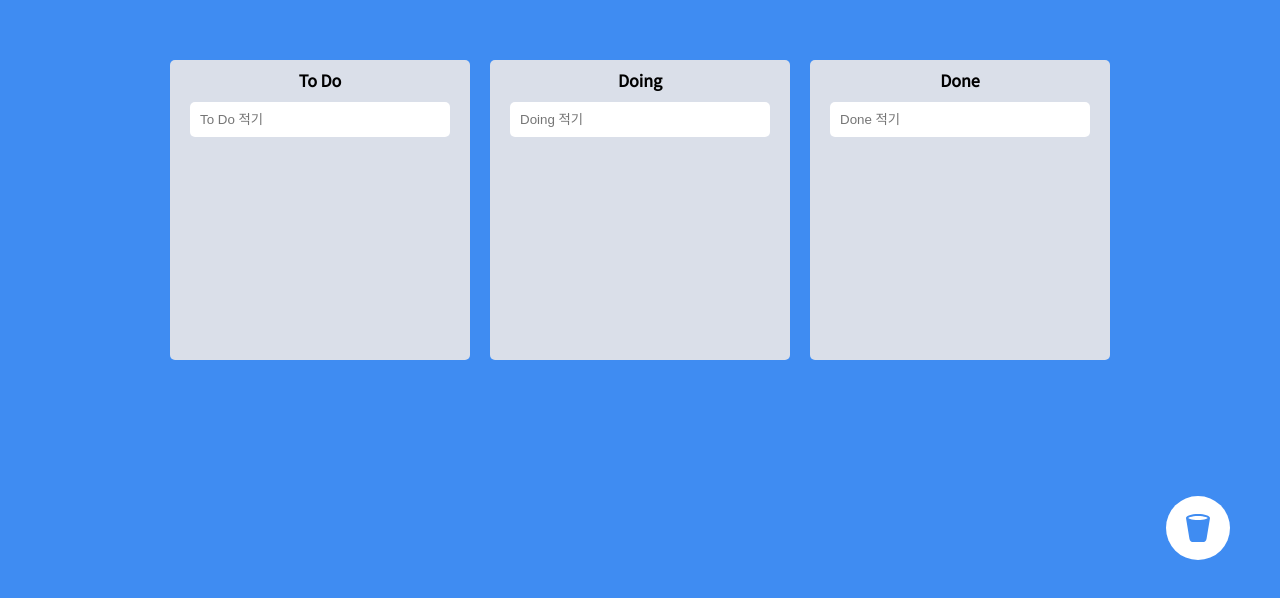
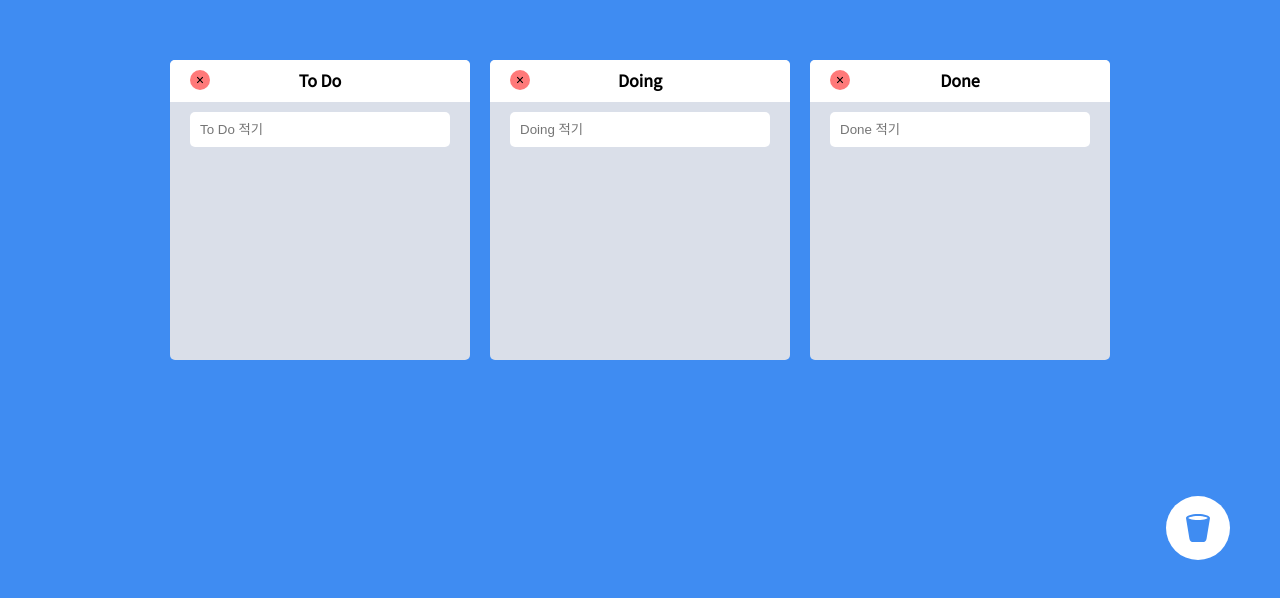
Before and after one commit to dldnjswns31/React-Todo, a React (Create React App) app: page / in a window 1280 px wide. Shown: the part 190-788 px from the top of the page. Built offline with nearby package versions, Linux system fonts and the light colour scheme.

Commit message:
feat: board 삭제 버튼 추가 및 구현

```diff
--- a/src/components/Board.tsx
+++ b/src/components/Board.tsx
@@ -3,6 +3,7 @@ import { useForm } from "react-hook-form";
 import { Draggable, Droppable } from "react-beautiful-dnd";
 import styled from "styled-components";
 import DragabbleCard from "./DragabbleCard";
+import { GrFormClose } from "react-icons/gr";
 import { ITodo, toDoState } from "../recoil/atoms";
 import { useSetRecoilState } from "recoil";
 
@@ -11,16 +12,46 @@ const StBoard = styled.div`
   flex-direction: column;
   width: 300px;
   min-height: 300px;
+  max-height: 600px;
   margin: 10px;
-  padding: 10px 0px;
+  padding-bottom: 10px;
   background-color: ${(props) => props.theme.boardColor};
   border-radius: 5px;
+  overflow-y: scroll;
+  ::-webkit-scrollbar {
+    display: none;
+  }
 `;
-const StTitle = styled.h2`
-  text-align: center;
-  font-weight: 600;
+const StTitle = styled.div`
+  position: sticky;
+  top: 0;
+  padding: 10px 0;
   margin-bottom: 10px;
-  font-size: 18px;
+  background-color: white;
+  h2 {
+    text-align: center;
+    font-weight: 600;
+    font-size: 18px;
+  }
+`;
+
+const StCloseButton = styled.button`
+  position: absolute;
+  top: 10px;
+  left: 20px;
+  width: 20px;
+  height: 20px;
+  background-color: #ff7979;
+  border: none;
+  border-radius: 50%;
+  cursor: pointer;
+
+  svg {
+    position: absolute;
+    top: 50%;
+    left: 50%;
+    transform: translate(-50%, -50%);
+  }
 `;
 
 interface IStAreaProps {
@@ -65,6 +96,7 @@ interface IForm {
 const Board = ({ toDos, boardId, index }: IBoardProps) => {
   const { register, setValue, handleSubmit } = useForm<IForm>();
   const setToDos = useSetRecoilState(toDoState);
+
   const onValid = ({ toDo }: IForm) => {
     const newToDo = {
       id: Date.now(),
@@ -78,6 +110,15 @@ const Board = ({ toDos, boardId, index }: IBoardProps) => {
     });
     setValue("toDo", "");
   };
+
+  const handleCloseClick = () => {
+    setToDos((allBoards) => {
+      const boardCopy = { ...allBoards };
+      delete boardCopy[boardId];
+      return boardCopy;
+    });
+  };
+
   return (
     <Draggable draggableId={boardId} index={index}>
       {(provided) => (
@@ -86,7 +127,12 @@ const Board = ({ toDos, boardId, index }: IBoardProps) => {
           {...provided.draggableProps}
           {...provided.dragHandleProps}
         >
-          <StTitle>{boardId}</StTitle>
+          <StTitle>
+            <StCloseButton onClick={handleCloseClick}>
+              <GrFormClose color="white" />
+            </StCloseButton>
+            <h2>{boardId}</h2>
+          </StTitle>
           <StForm onSubmit={handleSubmit(onValid)}>
             <input
               type="text"
```
